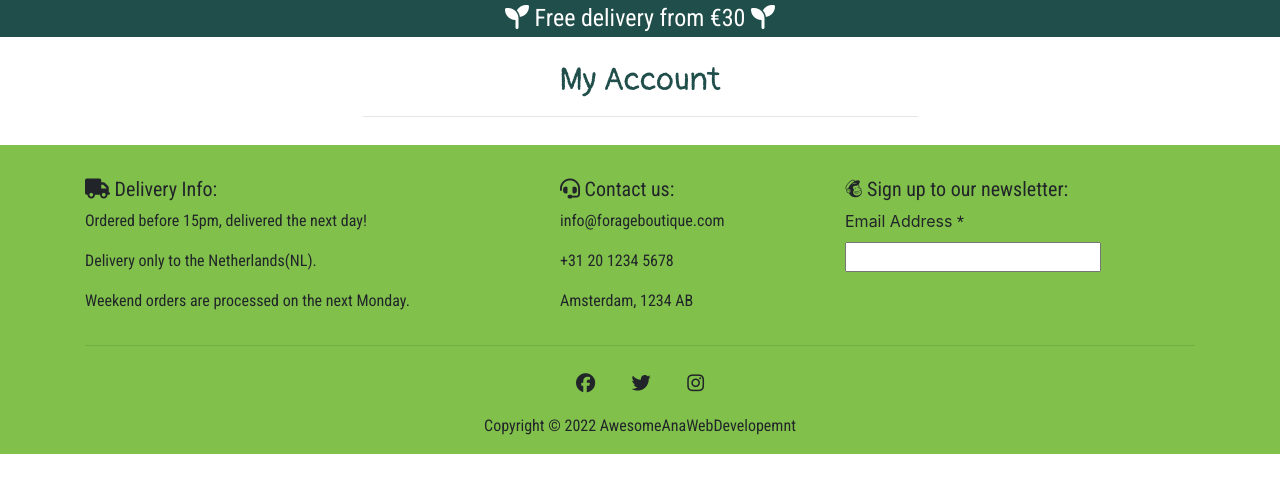
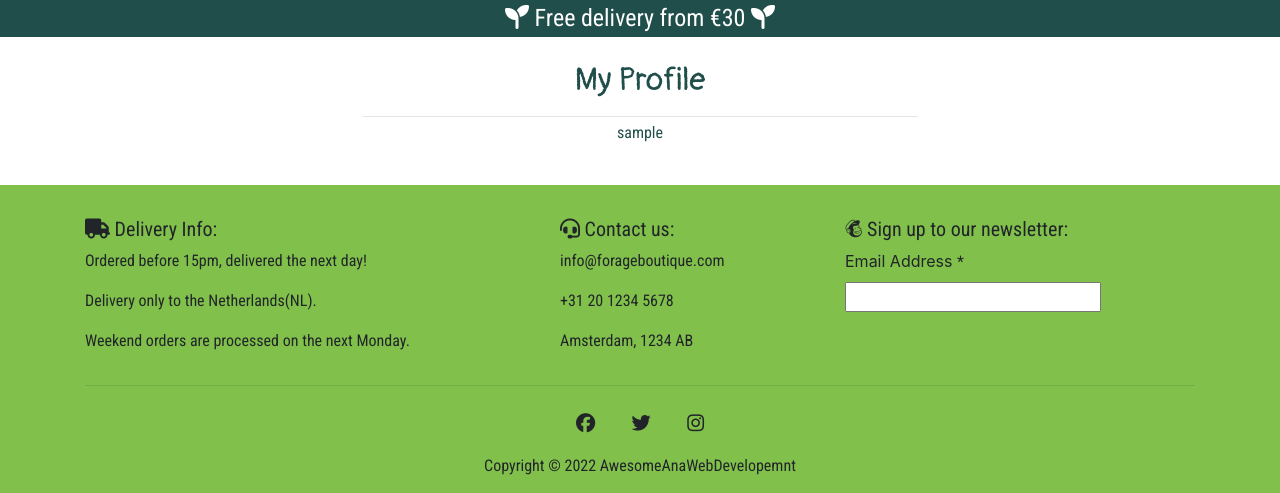
Before and after one commit to anabramos/forageboutique, a Django app: page /profile/ in a window 1280 px wide. Shown: the part 72-565 px from the top of the page. Run offline with Django 3.2, Linux system fonts and the light colour scheme; the visitor is signed in with stand-in values (Sample User, id 1); data comes from the database, SQL or seed files in the repository; parts of the project's set-up code (start-up, migrations or seed data) failed here and were passed over; some libraries are stand-ins or nearby versions.

Commit message:
Create view to display user profile details on profile template

```diff
--- a/accounts/templates/accounts/profile.html
+++ b/accounts/templates/accounts/profile.html
@@ -17,8 +17,9 @@
     <div class="container text-dark-green">
         <div class="row">
             <div class="col text-center my-4">
-                <h2 class="logo-font">My Account</h2>
+                <h2 class="logo-font">My Profile</h2>
                 <hr class="w-50 mb-1">
+                <p>{{ profile }}</p>
             </div>
         </div>
     </div>
--- a/accounts/views.py
+++ b/accounts/views.py
@@ -1,10 +1,15 @@
-from django.shortcuts import render
+from django.shortcuts import render, get_object_or_404
+
+from .models import UserProfile
 
 
 def profile(request):
-    """ Display the user's account profile. """
+    """ Display the user's account's profile. """
+    profile = get_object_or_404(UserProfile, user=request.user)
 
     template = 'accounts/profile.html'
-    context = {}
+    context = {
+        'profile': profile,
+    }
 
     return render(request, template, context)
--- a/templates/base.html
+++ b/templates/base.html
@@ -84,8 +84,7 @@
                                         </div>
                                     </a>
                                     <div class="dropdown-menu border-0" aria-labelledby="user-options">
-                                            <a href="#" class="dropdown-item">My Details</a>
-                                            <a href="#" class="dropdown-item">My Orders</a>
+                                            <a href="{% url 'profile' %}" class="dropdown-item">My Profile</a>
                                             <a href="{% url 'account_logout' %}" class="dropdown-item">Logout</a>
                                     </div>
                                 </li>
```
